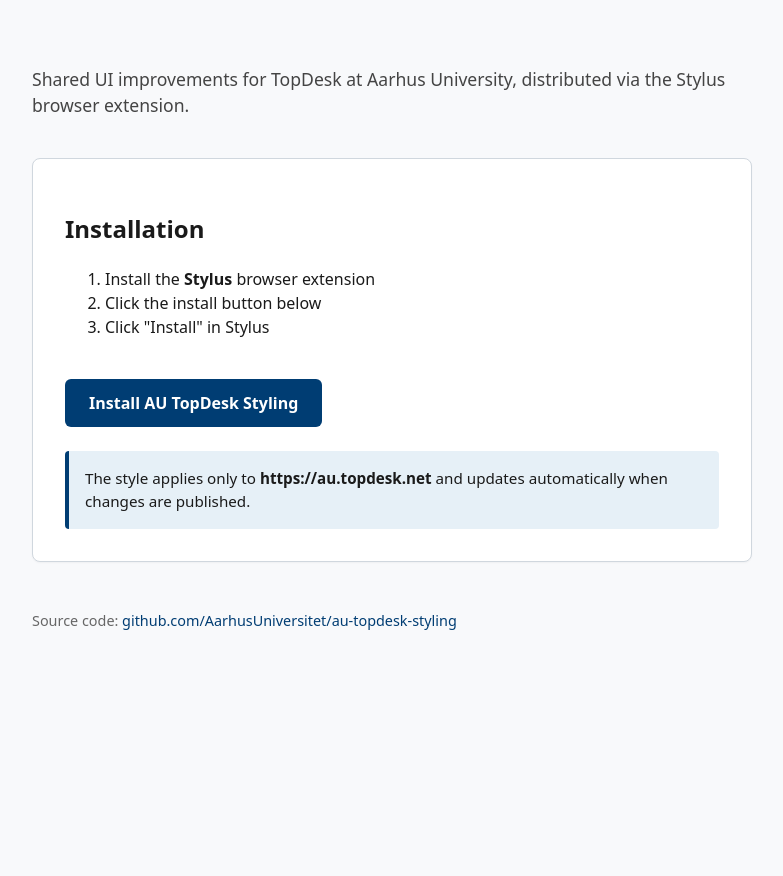
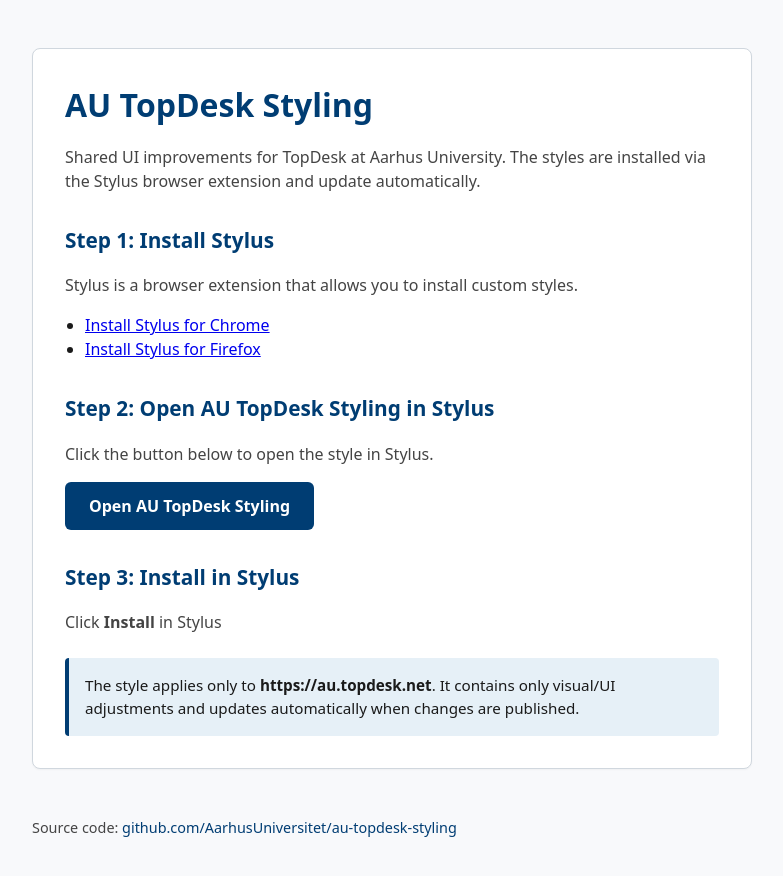
Before and after one commit to AarhusUniversitet/au-topdesk-styling, a plain HTML site: page index.html in a window 1280 px wide. Shown: the whole page, without its empty margins (248-1031 px from the left). Before the commit the page ends 800 px from the top, so only its background shows below. Drawn offline with Linux system fonts and the light colour scheme.

Commit message:
Changed index page

```diff
--- a/index.html
+++ b/index.html
@@ -1,5 +1,6 @@
 <!DOCTYPE html>
 <html lang="en">
+
 <head>
     <meta charset="UTF-8" />
     <title>AU TopDesk Styling</title>
@@ -28,18 +29,19 @@
             padding: 3rem 1.5rem;
         }
 
-    header {
-      margin-bottom: 2.5rem;
-    }
-
         h1 {
-      margin: 0 0 0.5rem;
+            margin: 0 0 0.75rem;
             font-size: 2rem;
             color: var(--au-blue);
         }
 
-    p.lead {
-      font-size: 1.1rem;
+        h2 {
+            margin-top: 2rem;
+            font-size: 1.3rem;
+            color: var(--au-blue);
+        }
+
+        p {
             color: #444;
         }
 
@@ -53,7 +55,6 @@
 
         .install-button {
             display: inline-block;
-      margin-top: 1.5rem;
             padding: 0.75rem 1.5rem;
             font-size: 1rem;
             font-weight: 600;
@@ -76,6 +77,10 @@
             font-size: 0.95rem;
         }
 
+        ul {
+            padding-left: 1.25rem;
+        }
+
         footer {
             margin-top: 3rem;
             font-size: 0.9rem;
@@ -95,42 +100,31 @@
 
 <body>
     <main class="container">
-    <header>
-      <p class="lead">
-        Shared UI improvements for TopDesk at Aarhus University,
-        distributed via the Stylus browser extension.
-      </p>
-    </header>
-
         <section class="card">
-      <h2>Installation</h2>
-      <ol>
-        <li>Install the <strong>Stylus</strong> browser extension</li>
-        <li>Click the install button below</li>
-        <li>Click "Install" in Stylus</li>
-      </ol>
-
-      <a
-        class="install-button"
-        href="https://aarhusuniversitet.github.io/au-topdesk-styling/dist/au-topdesk.user.css"
-      >
-        Install AU TopDesk Styling
-      </a>
-
-      <div class="note">
-        The style applies only to <strong>https://au.topdesk.net</strong> and
-        updates automatically when changes are published.
-      </div>
+            <h1>AU TopDesk Styling</h1>
+            <p> Shared UI improvements for TopDesk at Aarhus University. The styles are installed via the Stylus browser extension and update automatically. </p>
+            <h2>Step 1: Install Stylus</h2>
+            <p> Stylus is a browser extension that allows you to install custom styles. </p>
+            <ul>
+                <li>
+                    <a href="https://chrome.google.com/webstore/detail/stylus/clngdbkpkpeebahjckkjfobafhncgmne" target="_blank" rel="noopener"> Install Stylus for Chrome </a>
+                </li>
+                <li>
+                    <a href="https://addons.mozilla.org/en-US/firefox/addon/styl-us/" target="_blank" rel="noopener"> Install Stylus for Firefox </a>
+                </li>
+            </ul>
+            <h2>Step 2: Open AU TopDesk Styling in Stylus</h2>
+            <p>Click the button below to open the style in Stylus.</p>
+            <a class="install-button" href="https://aarhusuniversitet.github.io/au-topdesk-styling/dist/au-topdesk.user.css"> Open AU TopDesk Styling </a>
+            <h2>Step 3: Install in Stylus</h2>
+            <p>Click <strong>Install</strong> in Stylus </p>
+            <div class="note"> The style applies only to <strong>https://au.topdesk.net</strong>. It contains only visual/UI adjustments and updates automatically when changes are published. </div>
         </section>
-
         <footer>
-      <p>
-        Source code:
-        <a href="https://github.com/AarhusUniversitet/au-topdesk-styling">
-          github.com/AarhusUniversitet/au-topdesk-styling
-        </a>
+            <p> Source code: <a href="https://github.com/AarhusUniversitet/au-topdesk-styling"> github.com/AarhusUniversitet/au-topdesk-styling </a>
             </p>
         </footer>
     </main>
 </body>
+
 </html>
```
Lines whose indentation alone changed are shown as unchanged.
